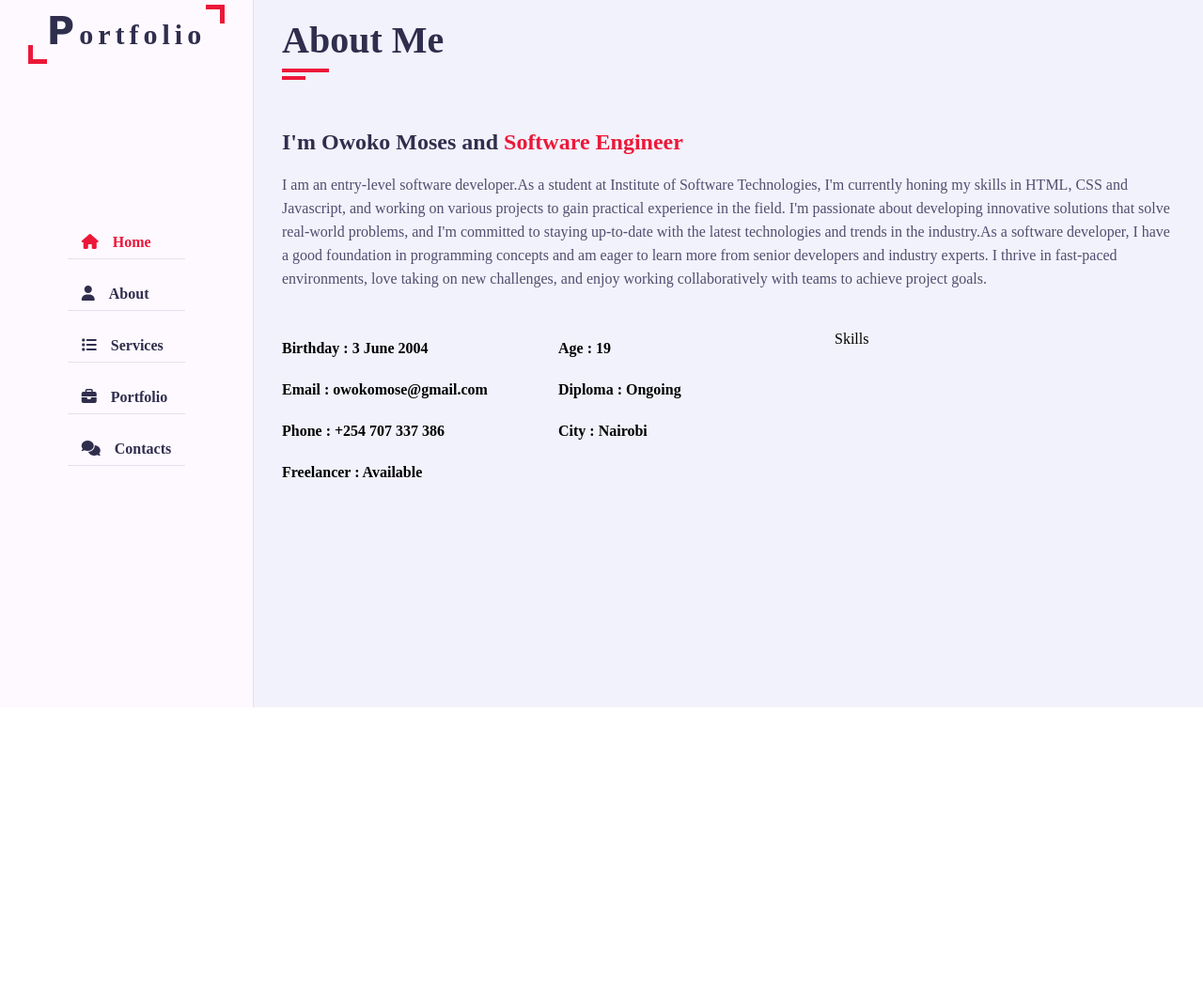
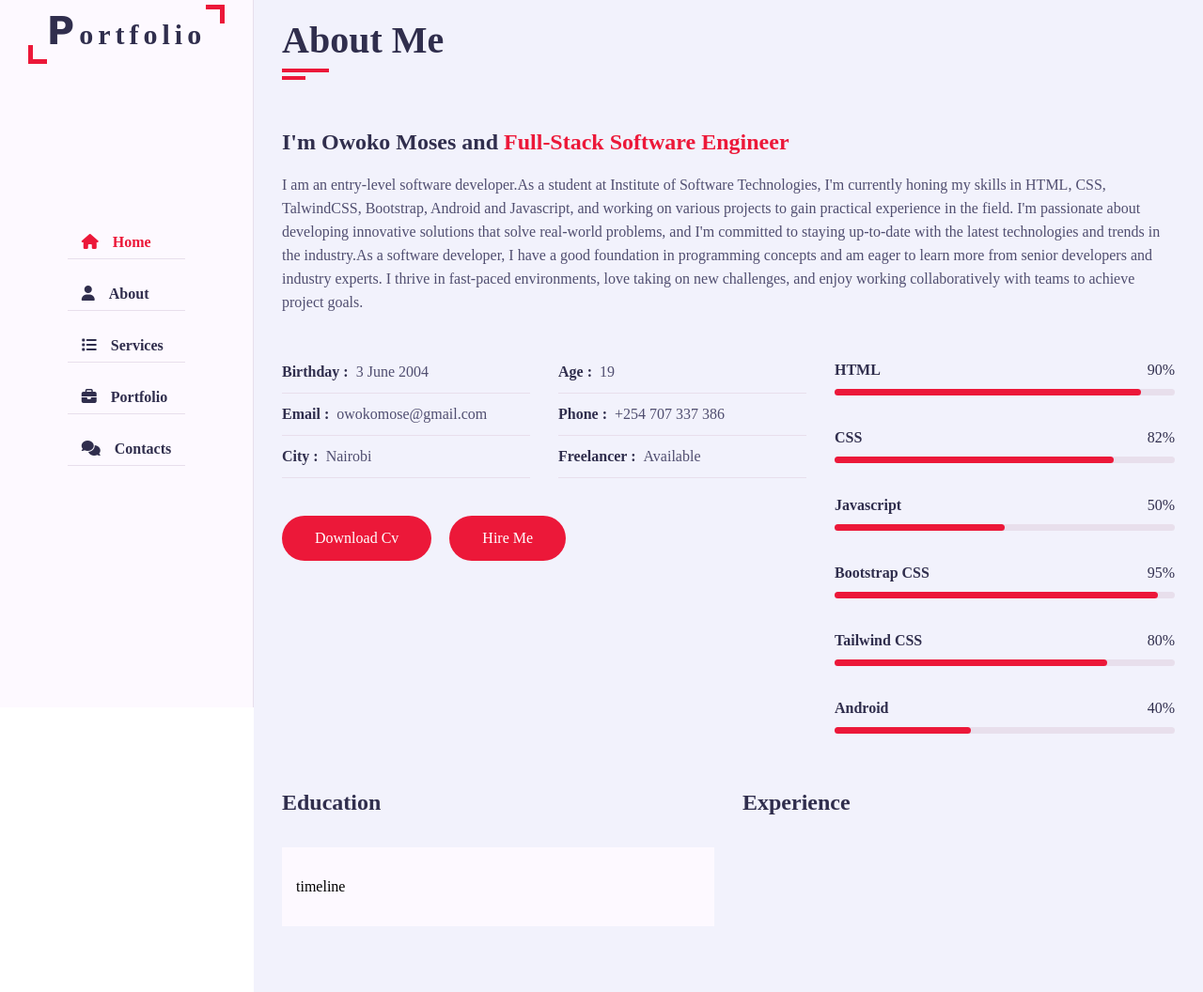
Before and after one commit to owokomoses/Html-Css-Javascript-portfolio-web, a plain HTML site: page index.html in a window 1280 px wide. Shown: the part 47-1103 px from the top of the page at 94% size. Before the commit the page ends 800 px from the top, so only its background shows below. Drawn offline with Linux system fonts and the light colour scheme; a web font is replaced by a local one.

Commit message:
Added education and experience in about section

```diff
--- a/css/style.css
+++ b/css/style.css
@@ -367,6 +367,24 @@ h3.my-profession
     font-weight: 600;
     padding: 10px 0;
     font-size: 16px;
+    color: var(--text-black-900);
+    border-bottom: 1px solid var(--bg-black-50);
+}
+.about .about-content .personal-info .info-item p span
+{
+    font-weight: 400;
+    color: var(--text-black-700);
+    margin-left: 4px;
+    display: inline-block;
+}
+.about .about-content .personal-info .buttons
+{
+    margin-top: 30px;
+}
+.about .about-content .personal-info .buttons .btn
+{
+    margin-right: 15px;
+    margin-top: 10px;
 }
 .about .about-content .skills
 {
@@ -374,3 +392,70 @@ h3.my-profession
     max-width: 40%;
     margin-top: 40px;
 }
+.about .about-content .skills .skill-item
+{
+    flex: 0 0 100%;
+    max-width: 100%;
+}
+.about .about-content .skills .skill-item h5
+{
+    line-height: 40px;
+    font-weight: 600;
+    font-size: 16px;
+    color: var(--text-black-900);
+    text-transform: capitalize;
+}
+.about .about-content .skills .skill-item .progress
+{
+    background-color: var(--bg-black-50);
+    height: 7px;
+    border-radius: 4px;
+    width: 100%;
+    position: relative;
+}
+.about .about-content .skills .skill-item
+{
+    margin-bottom: 25px;
+}
+.about .about-content .skills .skill-item .progress .progress-in
+{
+    position: absolute;
+    left: 0;
+    top: 0;
+    height: 100%;
+    border-radius: 4px;
+    background-color: var(--skin-color);
+}
+.about .about-content .skills .skill-item .skill-percent
+{
+    position: absolute;
+    right: 0;
+    color: var(--text-black-900);
+    top: -40px;
+    font-weight: 400;
+    line-height: 40px;
+}
+.about .about-content .education,
+.about .about-content .experience
+{
+    flex: 0 0 50%;
+    max-width: 50%;
+    margin-top: 30px;
+}
+.about .about-content h3.title
+{
+    font-size: 24px;
+    margin-bottom: 30px;
+    font-weight: 700;
+    color: var(--text-black-900);
+}
+.about .about-content .timeline-box
+{
+    flex: 0 0 100%;
+    max-width: 100%;
+}
+.about .about-content .timeline
+{
+    background-color: var(--bg-black-100);
+    padding: 30px 15px;
+}
--- a/index.html
+++ b/index.html
@@ -59,8 +59,8 @@
                         <div class="about-content padd-15">
                             <div class="row">
                                 <div class="about-text padd-15">
-                                    <h3>I'm Owoko Moses and <span>Software Engineer</span></h3>
-                                    <p>I am an entry-level software developer.As a student at Institute of Software Technologies, I'm currently honing my skills in HTML, CSS and Javascript, and working on various projects to gain practical experience in the field. I'm passionate about developing innovative solutions that solve real-world problems, and I'm committed to staying up-to-date with the latest technologies and trends in the industry.As a software developer, I have a good foundation in programming concepts and am eager to learn more from senior developers and industry experts. I thrive in fast-paced environments, love taking on new challenges, and enjoy working collaboratively with teams to achieve project goals.</p>
+                                    <h3>I'm Owoko Moses and <span>Full-Stack Software Engineer</span></h3>
+                                    <p>I am an entry-level software developer.As a student at Institute of Software Technologies, I'm currently honing my skills in HTML, CSS, TalwindCSS, Bootstrap, Android and Javascript, and working on various projects to gain practical experience in the field. I'm passionate about developing innovative solutions that solve real-world problems, and I'm committed to staying up-to-date with the latest technologies and trends in the industry.As a software developer, I have a good foundation in programming concepts and am eager to learn more from senior developers and industry experts. I thrive in fast-paced environments, love taking on new challenges, and enjoy working collaboratively with teams to achieve project goals.</p>
                                 </div>
                             </div>
                             <div class="row">
@@ -76,9 +76,6 @@
                                             <p>Email : <span>owokomose@gmail.com</span></p>
                                         </div>
                                         <div class="info-item padd-15">
-                                            <p>Diploma : <span>Ongoing</span></p>
-                                        </div>
-                                        <div class="info-item padd-15">
                                             <p>Phone : <span>+254 707 337 386</span></p>
                                         </div>
                                         <div class="info-item padd-15">
@@ -88,8 +85,74 @@
                                             <p>Freelancer : <span>Available</span></p>
                                         </div>
                                     </div>
+                                    <div class="row">
+                                        <div class="buttons padd-15">
+                                            <a href="#" class="btn">Download Cv</a>
+                                            <a href="#contact" class="btn hire-me">Hire Me</a>
+                                        </div>
+                                    </div>
                                 </div>
-                                <div class="skills padd-15">Skills</div>
+                                <div class="skills padd-15">
+                                    <div class="row">
+                                        <div class="skill-item padd-15">
+                                            <h5>HTML</h5>
+                                            <div class="progress">
+                                                <div class="progress-in" style="width:90% ;"></div>
+                                                <div class="skill-percent">90%</div>
+                                            </div>
+                                        </div>
+                                        <div class="skill-item padd-15">
+                                            <h5>CSS</h5>
+                                            <div class="progress">
+                                                <div class="progress-in" style="width:82% ;"></div>
+                                                <div class="skill-percent">82%</div>
+                                            </div>
+                                        </div>
+                                        <div class="skill-item padd-15">
+                                            <h5>Javascript</h5>
+                                            <div class="progress">
+                                                <div class="progress-in" style="width:50% ;"></div>
+                                                <div class="skill-percent">50%</div>
+                                            </div>
+                                        </div>
+                                        <div class="skill-item padd-15">
+                                            <h5>Bootstrap CSS</h5>
+                                            <div class="progress">
+                                                <div class="progress-in" style="width: 95%;"></div>
+                                                <div class="skill-percent">95%</div>
+                                            </div>
+                                        </div>
+                                        <div class="skill-item padd-15">
+                                            <h5>Tailwind CSS</h5>
+                                            <div class="progress">
+                                                <div class="progress-in" style="width:80% ;"></div>
+                                                <div class="skill-percent">80%</div>
+                                            </div>
+                                        </div>
+                                        <div class="skill-item padd-15">
+                                            <h5>Android</h5>
+                                            <div class="progress">
+                                                <div class="progress-in" style="width:40% ;"></div>
+                                                <div class="skill-percent">40%</div>
+                                            </div>
+                                        </div>
+                                    </div>
+                                </div>
+                            </div>
+                            <div class="row">
+                                <div class="education padd-15">
+                                    <h3 class="title">Education</h3>
+                                    <div class="row">
+                                        <div class="timeline-box padd-15">
+                                            <div class="timeline">
+                                                timeline
+                                            </div>
+                                        </div>
+                                    </div>
+                                </div>
+                                <div class="experience padd-15">
+                                    <h3 class="title">Experience</h3>
+                                </div>
                             </div>
                         </div>
                     </div>
```
